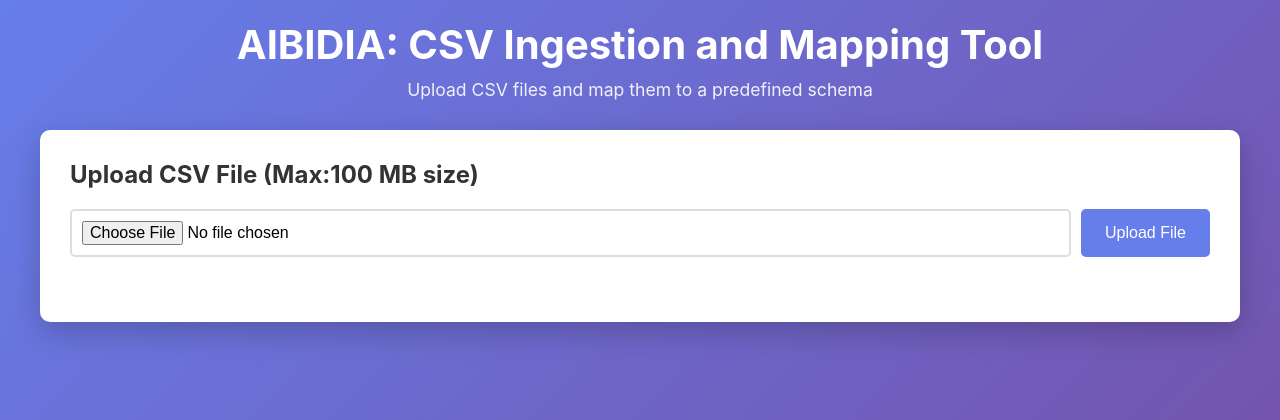
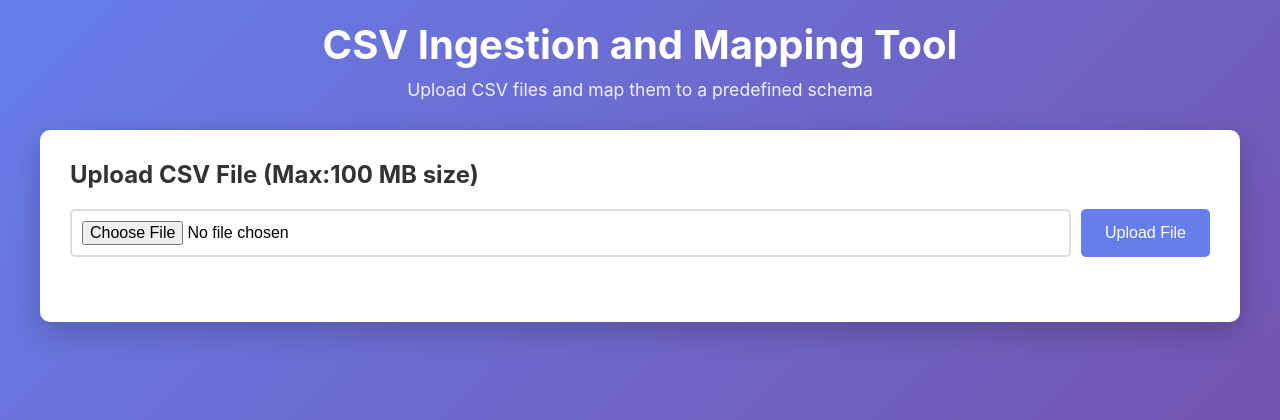
Before and after one commit to Paddy-AM/csv-mapper, a FastAPI app: page / in a window 1280 px wide. Shown: the top 420 px of the page. Run offline with FastAPI, Linux system fonts and the light colour scheme; some libraries are stand-ins or nearby versions.

Commit message:
Remove 'AIBIDIA' from header title

```diff
--- a/templates/index.html
+++ b/templates/index.html
@@ -9,7 +9,7 @@
 <body>
     <div class="container">
         <header>
-            <h1>AIBIDIA: CSV Ingestion and Mapping Tool</h1>
+            <h1>CSV Ingestion and Mapping Tool</h1>
             <p>Upload CSV files and map them to a predefined schema</p>
         </header>
 
```
